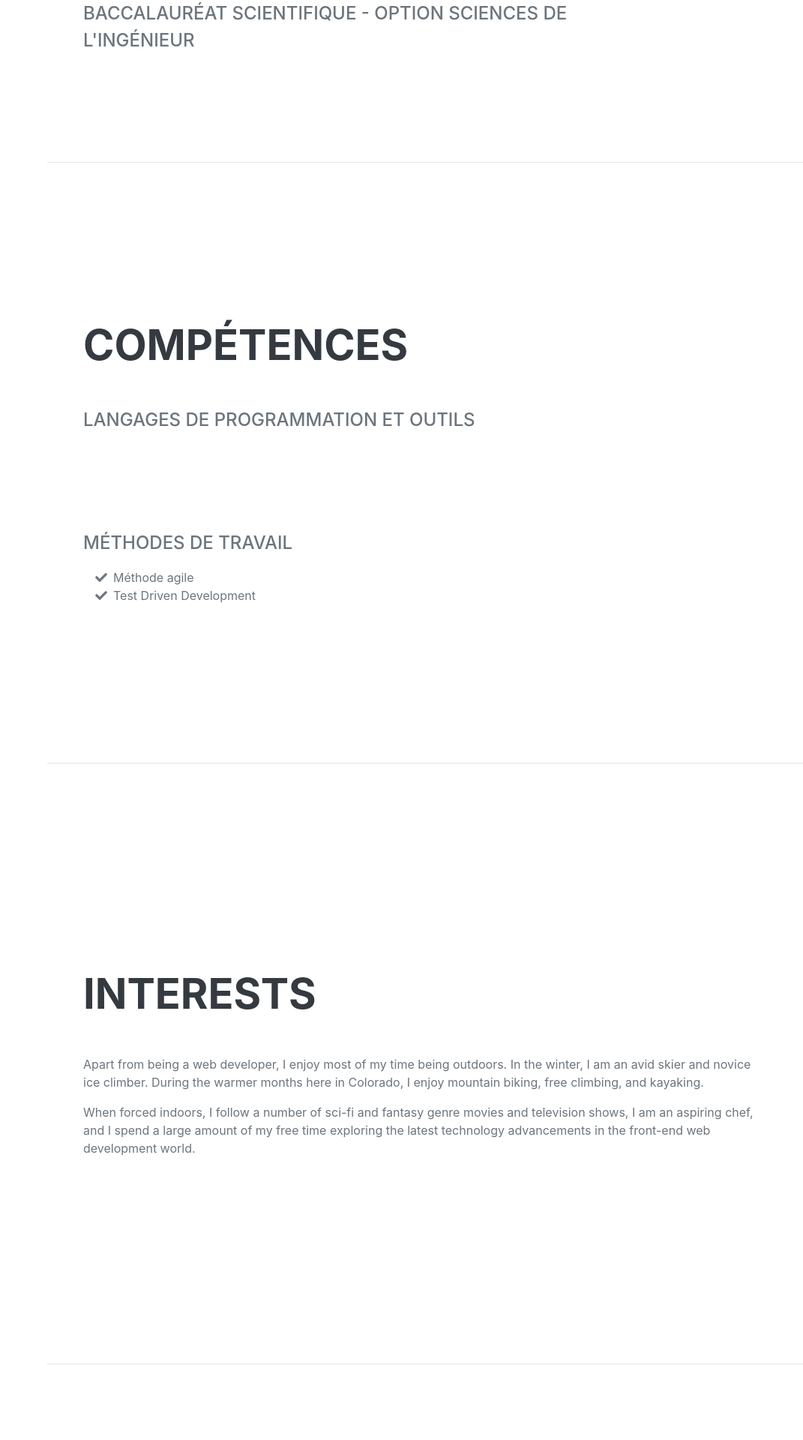
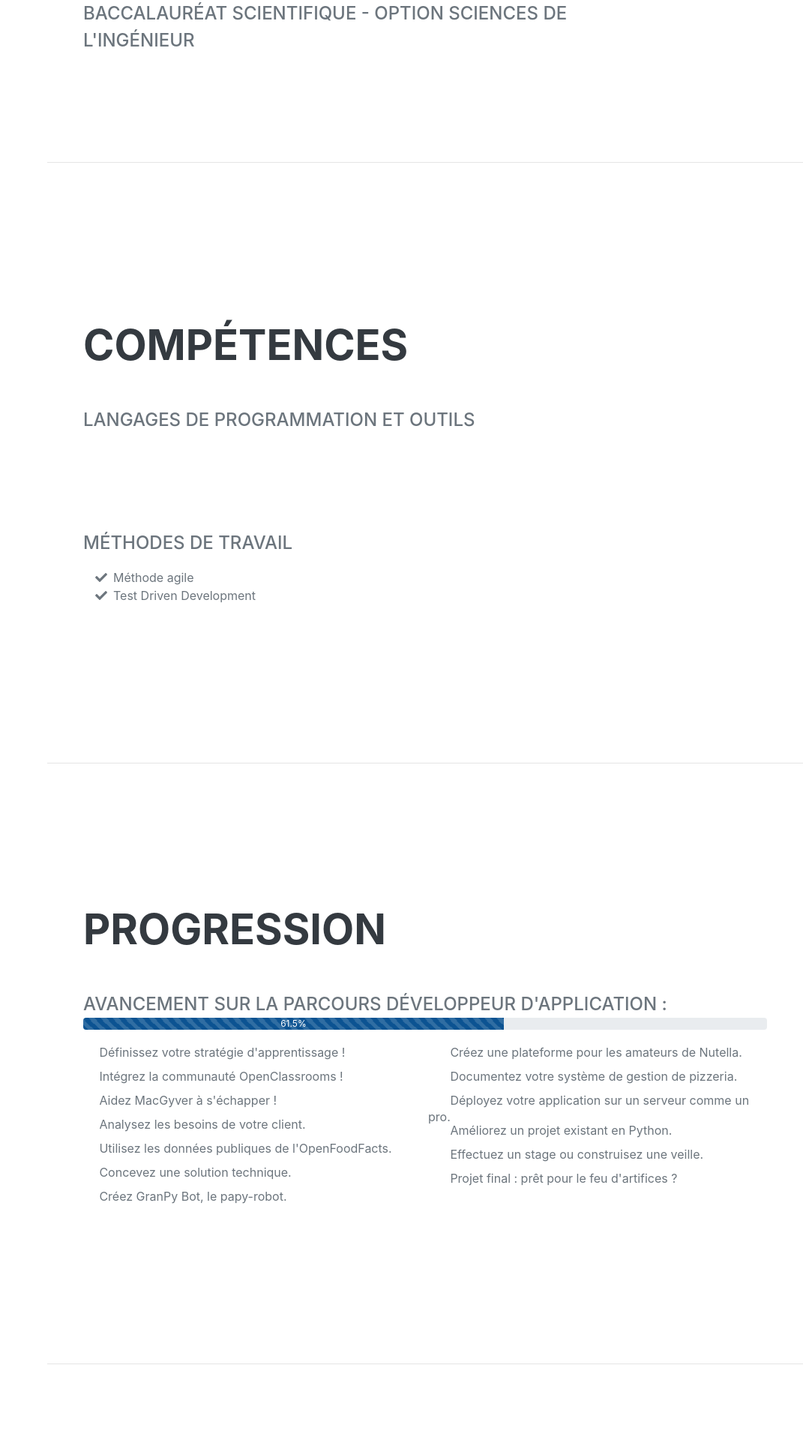
Before and after one commit to GuillaumeOj/Resume, a Django app: page / in a window 1280 px wide. Shown: the part 2560-4480 px from the top of the page at 75% size, without its empty margins (209-1280 px from the left). Run offline with Django 3.2, Linux system fonts and the light colour scheme; style sheets or scripts are compiled from the project's sources; some libraries are stand-ins or nearby versions; some web fonts are replaced.

Commit message:
Add the section 'progress'

```diff
--- a/resume/templates/resume/index.html
+++ b/resume/templates/resume/index.html
@@ -50,6 +50,9 @@
 					<a class="nav-link js-scroll-trigger" href="#skills">Compétences</a>
 				</li>
 				<li class="nav-item">
+					<a class="nav-link js-scroll-trigger" href="#progress">Progression</a>
+				</li>
+				<li class="nav-item">
 					<a class="nav-link js-scroll-trigger" href="#interests">Interests</a>
 				</li>
 				<li class="nav-item">
@@ -64,6 +67,7 @@
 		{% include "resume/index/_experience.html" %}
 		{% include "resume/index/_education.html" %}
 		{% include "resume/index/_skills.html" %}
+		{% include "resume/index/_progress.html" %}
 		<!-- Interests-->
 		<section class="resume-section" id="interests">
 			<div class="resume-section-content">
--- /dev/null
+++ b/resume/templates/resume/index/_progress.html
@@ -0,0 +1,73 @@
+<!-- Path progression -->
+<section class="resume-section" id="progress">
+	<div class="resume-section-content">
+		<h2 class="mb-5">Progression</h2>
+		<p class="subheading my-0">Avancement sur la parcours développeur d'application :</p>
+		<div class="progress mb-3">
+			<div class="progress-bar progress-bar-striped progress-bar-animated bg-primary"
+				role="progressbar" style="width: 61.5%" aria-valuenow="61.5" aria-valuemin="0"
+				aria-valuemax="100">
+				61.5%
+			</div>
+		</div>
+		<div class="row justify-content-center">
+			<ul class="col projects mx-1 pl-0">
+				<li>
+					<i class="nf nf-fa-check_circle_o align-middle"></i>
+					Définissez votre stratégie d'apprentissage !
+				</li>
+				<li>
+					<i class="nf nf-fa-check_circle_o align-middle"></i>
+					Intégrez la communauté OpenClassrooms !
+				</li>
+				<li>
+					<i class="nf nf-fa-check_circle_o align-middle"></i>
+					Aidez MacGyver à s'échapper !
+				</li>
+				<li>
+					<i class="nf nf-fa-check_circle_o align-middle"></i>
+					Analysez les besoins de votre client.
+				</li>
+				<li>
+					<i class="nf nf-fa-check_circle_o align-middle"></i>
+					Utilisez les données publiques de l'OpenFoodFacts.
+				</li>
+				<li>
+					<i class="nf nf-fa-check_circle_o align-middle"></i>
+					Concevez une solution technique.
+				</li>
+				<li>
+					<i class="nf nf-fa-check_circle_o align-middle"></i>
+					Créez GranPy Bot, le papy-robot.
+				</li>
+			</ul>
+			<ul class="col projects mx-1 pl-0">
+				<li>
+					<i class="nf nf-fa-play_circle_o align-middle"></i>
+					Créez une plateforme pour les amateurs de Nutella.
+				</li>
+				<li>
+					<i class="nf nf-fa-circle_o align-middle"></i>
+					Documentez votre système de gestion de pizzeria.
+				</li>
+				<li>
+					<i class="nf nf-fa-circle_o align-middle"></i>
+					Déployez votre application sur un serveur comme un pro.
+				</li>
+				<li>
+					<i class="nf nf-fa-circle_o align-middle"></i>
+					Améliorez un projet existant en Python.
+				</li>
+				<li>
+					<i class="nf nf-fa-circle_o align-middle"></i>
+					Effectuez un stage ou construisez une veille.
+				</li>
+				<li>
+					<i class="nf nf-fa-circle_o align-middle"></i>
+					Projet final : prêt pour le feu d'artifices ?
+				</li>
+			</ul>
+		</div>
+	</div>
+</section>
+<hr class="m-0" />
--- /dev/null
+++ b/static/src/scss/sections/_progress.scss
@@ -0,0 +1,18 @@
+.projects {
+  list-style-type: none;
+  line-height: 50%;
+  .nf {
+    font-size: 2rem;
+    margin-top: 0;
+    margin-bottom: 0;
+  }
+  .nf-fa-check_circle_o {
+    color: $green;
+  }
+  .nf-fa-play_circle_o {
+    color: $primary;
+  }
+  .nf-fa-circle_o {
+    color: $gray-300;
+  }
+}
--- a/static/src/scss/styles.scss
+++ b/static/src/scss/styles.scss
@@ -13,6 +13,7 @@
 
 // Sections
 @import "./sections/resume-section.scss";
+@import "./sections/progress.scss";
 
 // Nerd-Fonts
 @import "./nerd-fonts.scss";
```
